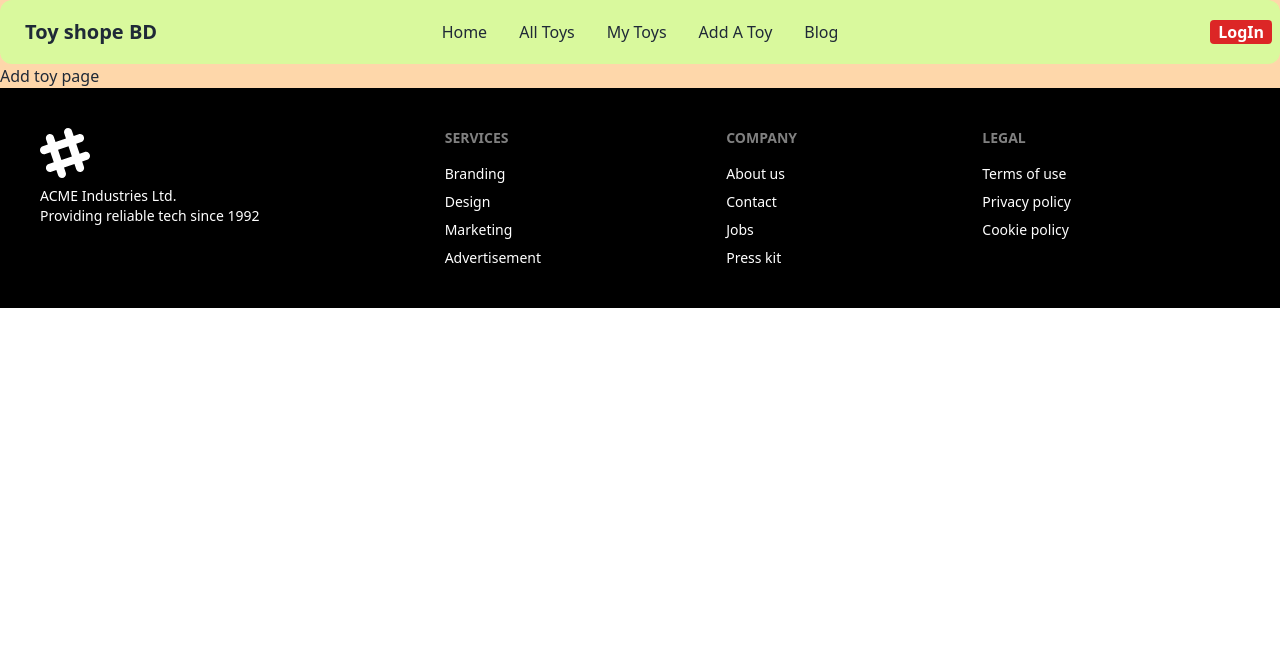
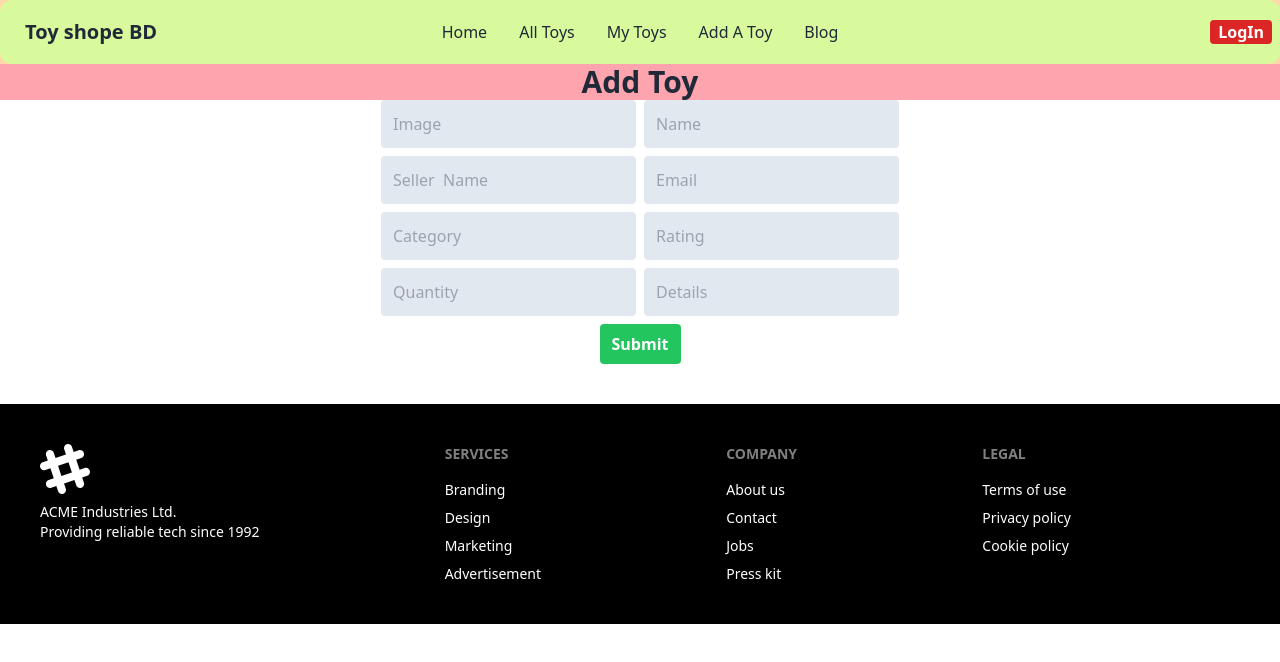
Before and after one commit to najmul905/toy-house-bd, a React (Vite) app: page /addToy in a window 1280 px wide. Shown: the top 662 px of the page. Built offline with nearby package versions, Linux system fonts and the light colour scheme; no server answers.

Commit message:
loaded all data from mongodb

```diff
--- a/src/AuthProvider/AuthProvider.jsx
+++ b/src/AuthProvider/AuthProvider.jsx
@@ -5,6 +5,13 @@ export const contextProvider=createContext(null)
 const AuthProvider = ({children}) => {
    const auth=getAuth(app)
 
+
+   const [data,setData]=useState([])
+   useEffect(()=>{
+    fetch('http://localhost:5000/toys')
+    .then(res=>res.json())
+    .then(data=>setData(data))
+   },[])
 
 const [user,setUser]=useState(null)
 const [loader,setLoader]=useState(true)
@@ -31,7 +38,7 @@ const logOut=()=>{
 const createUser=(email,password)=>{
    return createUserWithEmailAndPassword(auth,email,password)
 }
-const information={createUser,logOut,user,logIn}
+const information={createUser,logOut,user,logIn,data}
     return (
         <div>
             <contextProvider.Provider value={information}>
--- a/src/Components/Home/AddToy/AddToy.jsx
+++ b/src/Components/Home/AddToy/AddToy.jsx
@@ -1,9 +1,54 @@
 import React from 'react';
 
 const AddToy = () => {
+const handelPost=(event)=>{
+    event.preventDefault()
+    const form=event.target
+    const name=form.name.value;
+    const image=form.image.value;
+    const email=form.email.value;
+    const seller=form.seller.value;
+    const category=form.category.value;
+    const rating=form.rating.value;
+    const quantity=form.quantity.value;
+    const details=form.details.value;
+    const info={name,email,image,seller,category,rating,quantity,details}
+    console.log(info)
+    fetch('http://localhost:5000/toys',{
+        method:"POST",
+        headers:{
+            'content-type':"application/json"
+        },
+        body:JSON.stringify(info)
+    })
+    .then(res=>res.json())
+    .then(data=>{console.log(data)})
+}
+
     return (
         <div>
-            <h1>Add toy page</h1>
+            <h1 className='text-3xl font-bold bg-rose-300 text-center' >Add Toy</h1>
+           <form onSubmit={handelPost} className='text-center bg-white'>
+<div>
+
+<input className='bg-slate-200 rounded mb-2 mr-2 p-3' placeholder='Image' type="text" name="image" id="" />
+<input className='bg-slate-200 rounded mb-2 p-3' placeholder='Name' type="text" name="name" id="" />
+</div>
+<div>
+<input className='bg-slate-200 rounded mb-2 mr-2 p-3'  type="text" name="seller" placeholder='Seller  Name' id="" />
+
+<input className='bg-slate-200 rounded mb-2 p-3' type="email" name="email" placeholder='Email' id="" />
+</div>
+<div>
+<input className='bg-slate-200 rounded mb-2 mr-2 p-3'  type="text" name="category" placeholder='Category' id="" />
+<input className='bg-slate-200 rounded mb-2 p-3'  type="number" name="rating" placeholder='Rating' id="" />
+</div>
+<div>
+<input className='bg-slate-200 rounded mb-2 mr-2 p-3'  type="number" name="quantity" placeholder='Quantity' id="" />
+<input className='bg-slate-200 rounded mb-2 p-3' placeholder='Details' type="text" name="details" id="" />
+</div>
+<button className='bg-green-500 text-white font-bold px-3 py-2 rounded mb-10'>Submit</button>
+           </form>
         </div>
     );
 };
--- a/src/Components/Home/AllToys/AllToyes.jsx
+++ b/src/Components/Home/AllToys/AllToyes.jsx
@@ -1,9 +1,14 @@
-import React from 'react';
+import React, { useContext } from 'react';
+import { contextProvider } from '../../../AuthProvider/AuthProvider';
 
 const AllToyes = () => {
+    const {data}=useContext(contextProvider)
     return (
         <div>
-            <h1>All toys page</h1>
+            <h1>All toys page{data.length}</h1>
+            {/* {
+                data.map(info=>)
+            } */}
         </div>
     );
 };
--- a/src/Components/Home/ReactTab/ReactTab.jsx
+++ b/src/Components/Home/ReactTab/ReactTab.jsx
@@ -3,13 +3,15 @@ import { Tab, Tabs, TabList, TabPanel } from 'react-tabs';
 import 'react-tabs/style/react-tabs.css';
 const ReactTab = () => {
     return (
-        <div>
+        <div className='mx-auto'>
              <Tabs>
-    <TabList>
+   <div >
+   <TabList>
       <Tab>sports car</Tab>
       <Tab>truck</Tab>
       <Tab>police car</Tab>
     </TabList>
+   </div>
 
     <TabPanel>
       <h2>Sport car: <p>Lorem ipsum dolor sit amet consectetur adipisicing elit. Iure nihil ipsam et laudantium officia tenetur ullam eveniet quos vitae quod fuga distinctio vero adipisci cumque, voluptates molestias consectetur, nisi assumenda.</p></h2>
```
